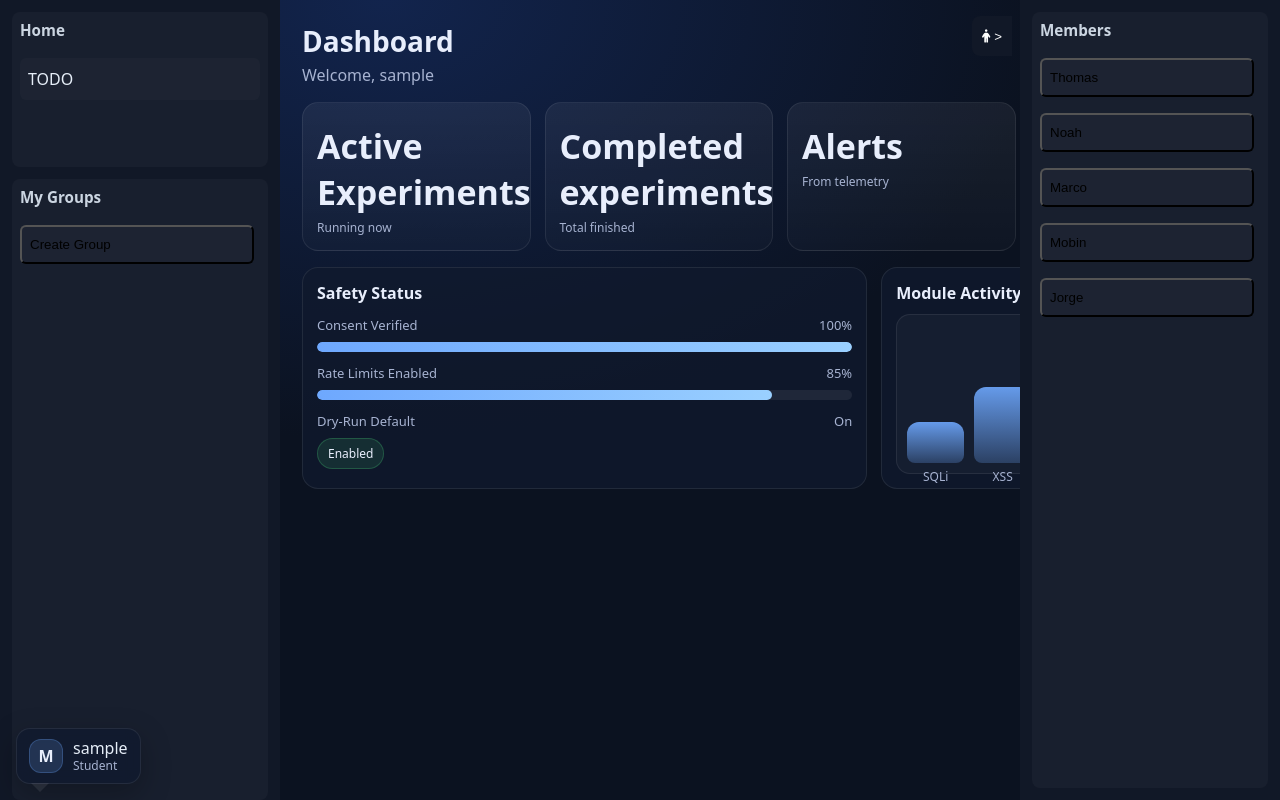
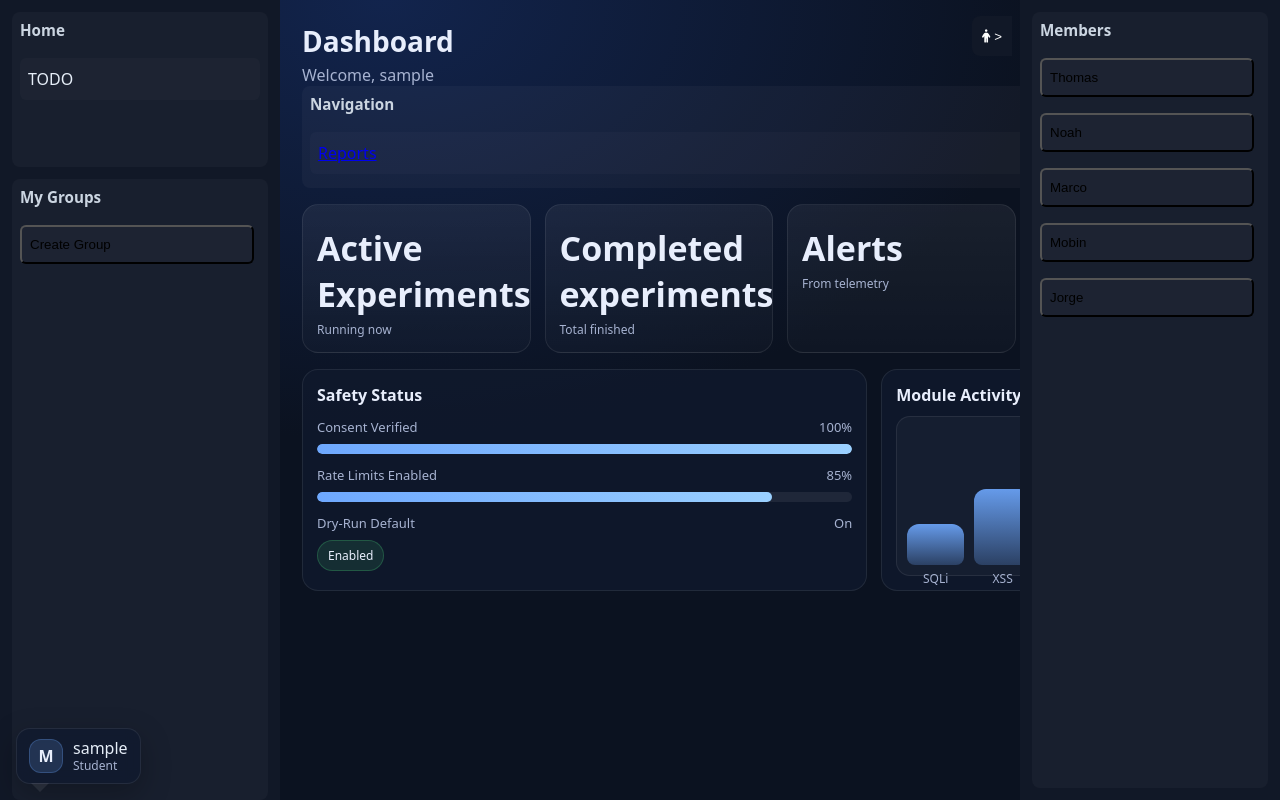
Before and after one commit to jestrada27/CAST---Cyber-Attack-Simulation-Toolkit, a Flask app: page /main_dashboard in a window 1280 px wide. Run offline with Flask 3, Linux system fonts and the light colour scheme; the visitor is signed in with stand-in values (Sample User, id 1); some libraries are stand-ins or nearby versions.

Commit message:
Update maindashboard.html

```diff
--- a/templates/maindashboard.html
+++ b/templates/maindashboard.html
@@ -68,7 +68,11 @@
         </div>
         <div class="pill">Offline mode</div>
       </header>
-
+      <section class="section">
+        <h3>Navigation</h3>
+          <a class="item" href="{{ url_for('reports.database_page') }}">Reports
+          </a>
+      </section>
       <section class="grid cards">
         <div class="card">
           <div class="card-value">Active Experiments</div>
```
